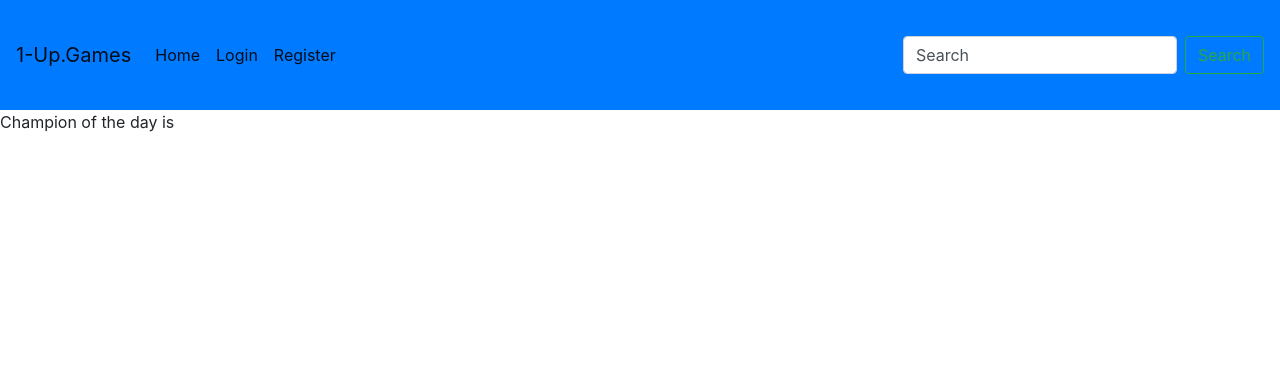
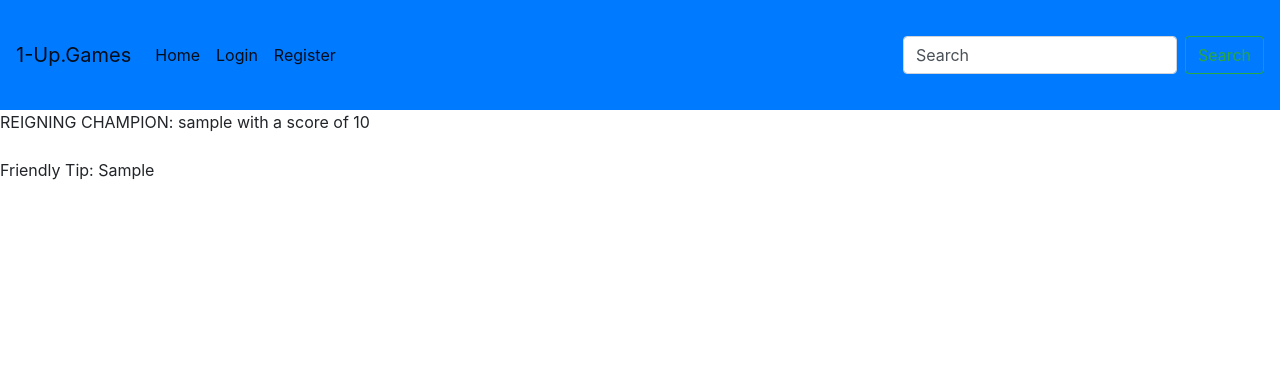
Before and after one commit to huecob/Virtual-Arcade, a Flask app: template templates/homepage.html in a window 1280 px wide. Shown: the top 370 px of the page. Run offline with Flask 3, Linux system fonts and the light colour scheme; the template is opened without the code that fills it: most values are stand-ins (such as "Sample title", 1, 10 or a date in 2020).

Commit message:
Updated homepage with dynamic information

```diff
--- a/server.py
+++ b/server.py
@@ -3,6 +3,7 @@
 from flask import (Flask, render_template, request, flash, get_flashed_messages, session, redirect, jsonify)
 from datetime import datetime, timedelta
 from model import connect_to_db, db, User, GameSession, Difficulties, GameDifficulty, Game
+import random
 import crud
 import json
 
@@ -12,16 +13,30 @@ app = Flask(__name__)
 app.secret_key = "dev"
 app.jinja_env.undefined = StrictUndefined
 
+tips = ["Enemies speed up as scores increase! Be careful for the unexpected!",
+        "While called so lovingly, Dunderhead can definitely outsmart their foes!",
+        "UFOs are relentless in trying to obtain our precious technology (A.D.), keep them charged and moving.",
+        "Collecting health-up items doesn't increase points so it might be a good idea to heal up before moving in for those points!"]
+
 
 @app.route('/')
 def show_homepage():
     """Landing page"""
 
+    highest_score = crud.get_highest_score()
+    user = highest_score.user_id
+    user_id = crud.get_users_by_id(user)
+
+    user_name = user_id.user_display_name
+
+    friendly_tip = random.choice(tips)
+
     if 'email' not in session:
         return render_template('homepage.html')
     else:
         user = crud.get_user_by_email(session['email'])
-        return render_template('homepage.html',user=user)
+
+        return render_template('homepage.html',user=user, user_name=user_name, highest_score=highest_score, friendly_tip=friendly_tip)
 
 @app.route('/log-in')
 def render_login_page():
--- a/templates/homepage.html
+++ b/templates/homepage.html
@@ -15,7 +15,11 @@
     {% endwith %}
 
   <div>
-    Champion of the day is
+    REIGNING CHAMPION: {{user_name}} with a score of {{highest_score.score}}
+  </div><br>
+
+  <div>
+    Friendly Tip: {{ friendly_tip }}
   </div>
 
 
```
